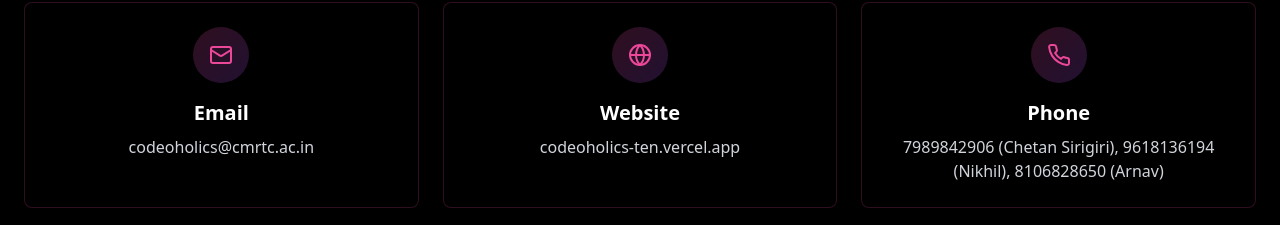
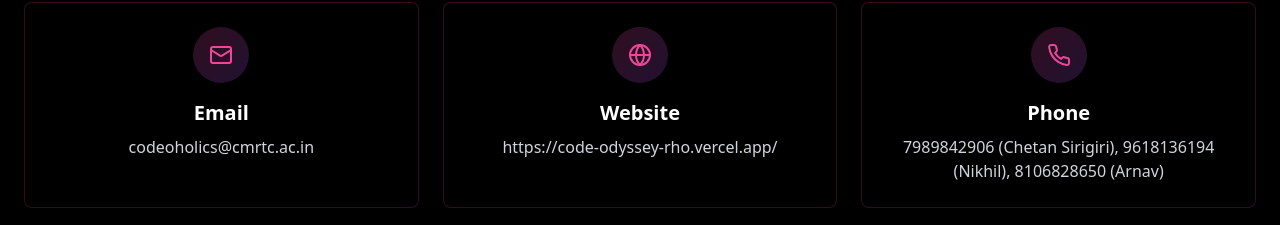
Before and after one commit to 2005bhavish/code-odyssey, a Next.js app: page / in a window 1280 px wide. Shown: the part 5811-6036 px from the top of the page. Built offline with nearby package versions, Linux system fonts and the light colour scheme.

Commit message:
Update page.tsx

```diff
--- a/app/page.tsx
+++ b/app/page.tsx
@@ -371,7 +371,7 @@ export default function Home() {
               />
               <ContactCard
                 title="Website"
-                contact="codeoholics-ten.vercel.app"
+                contact="https://code-odyssey-rho.vercel.app/"
                 icon="globe"
               />
               <ContactCard
```
